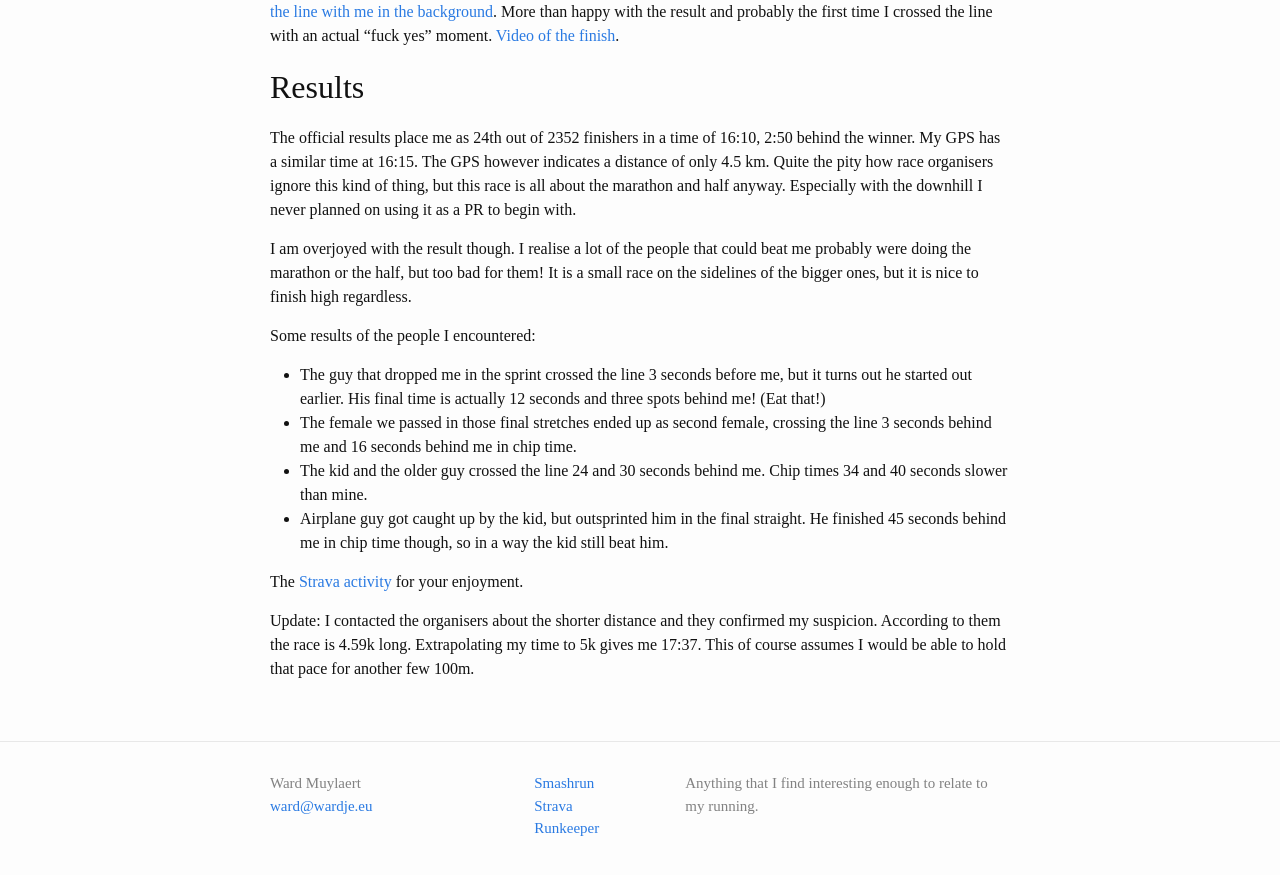
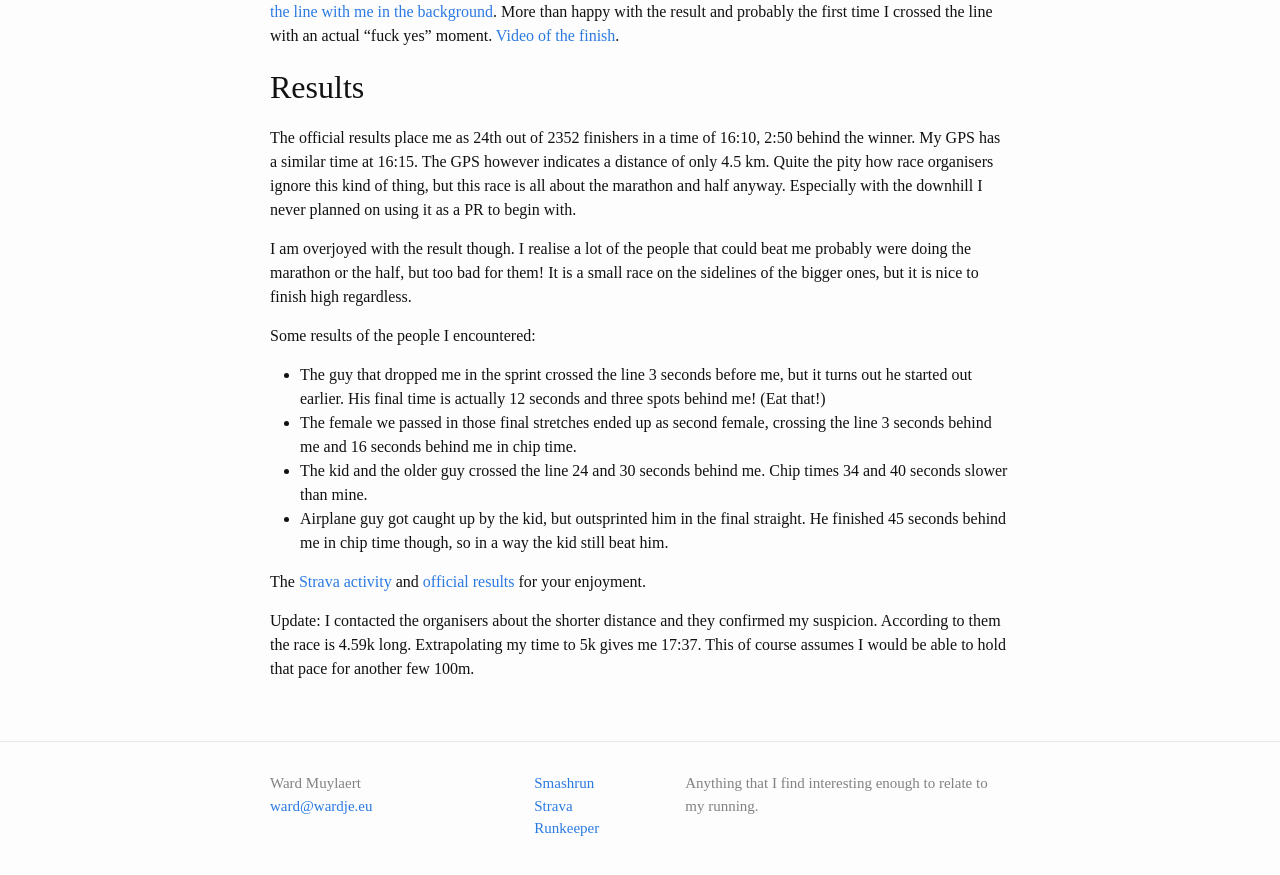
Before and after one commit to ward/run, a Jekyll site: the page built from _posts/2015-10-04-belfius-brussels-minimarathon.md, in a window 1280 px wide and 900 px high, scrolled down 2166 px. Shown: the top 875 px of the window. Built offline with Jekyll 4.4.1, drawn with Linux system fonts in a browser that asks for light colours.

Commit message:
Official results link for belfius brussels

```diff
--- a/_posts/2015-10-04-belfius-brussels-minimarathon.md
+++ b/_posts/2015-10-04-belfius-brussels-minimarathon.md
@@ -149,8 +149,10 @@ Some results of the people I encountered:
   straight. He finished 45 seconds behind me in chip time though, so in a way
   the kid still beat him. <!-- Marthe Geulette -->
 
-The [Strava activity](https://www.strava.com/activities/405881832) for your
-enjoyment.
+The [Strava activity](https://www.strava.com/activities/405881832) and
+[official
+results](http://www.chronorace.be/Classements/ListeRapports.aspx?eventId=1138162038541186)
+for your enjoyment.
 
 Update: I contacted the organisers about the shorter distance and they
 confirmed my suspicion. According to them the race is 4.59k long. Extrapolating
```
